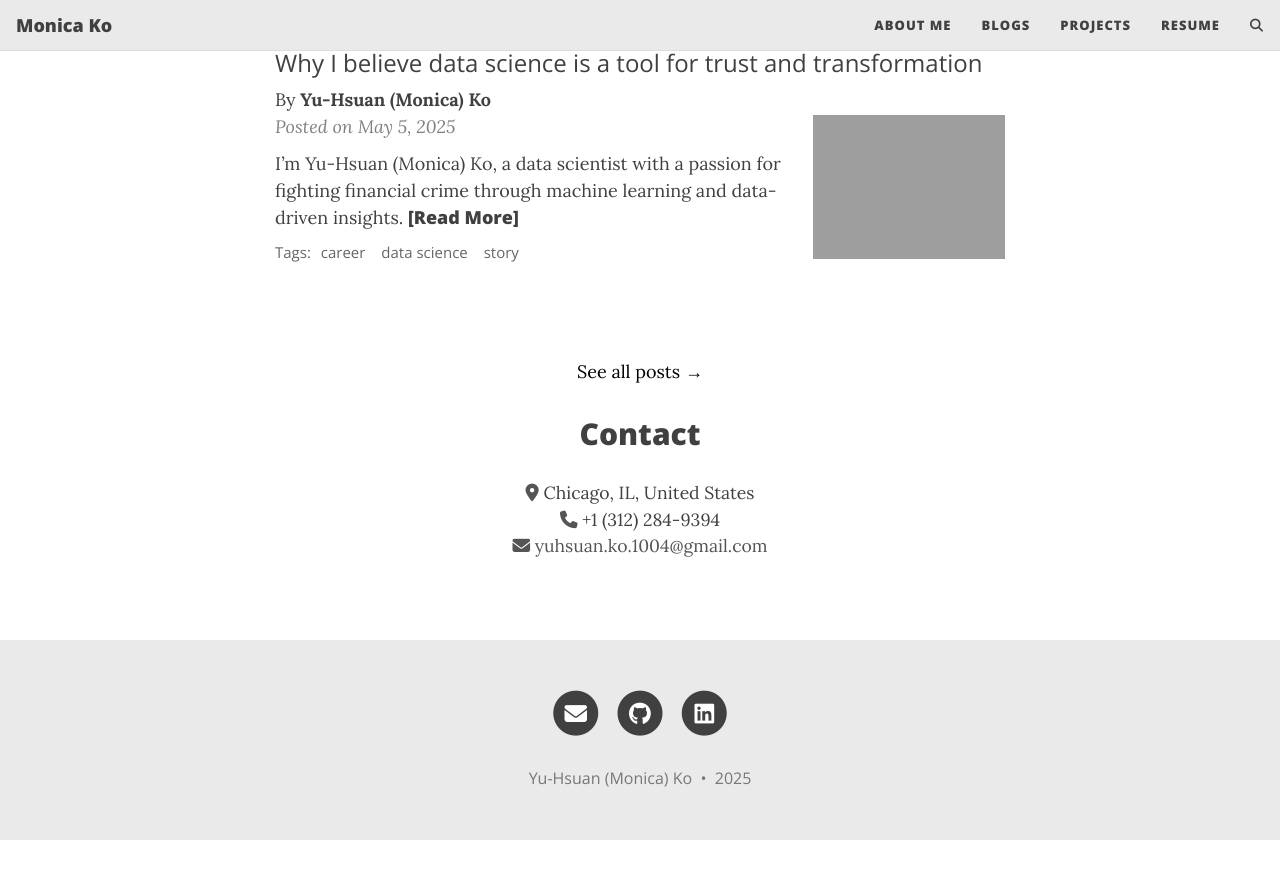
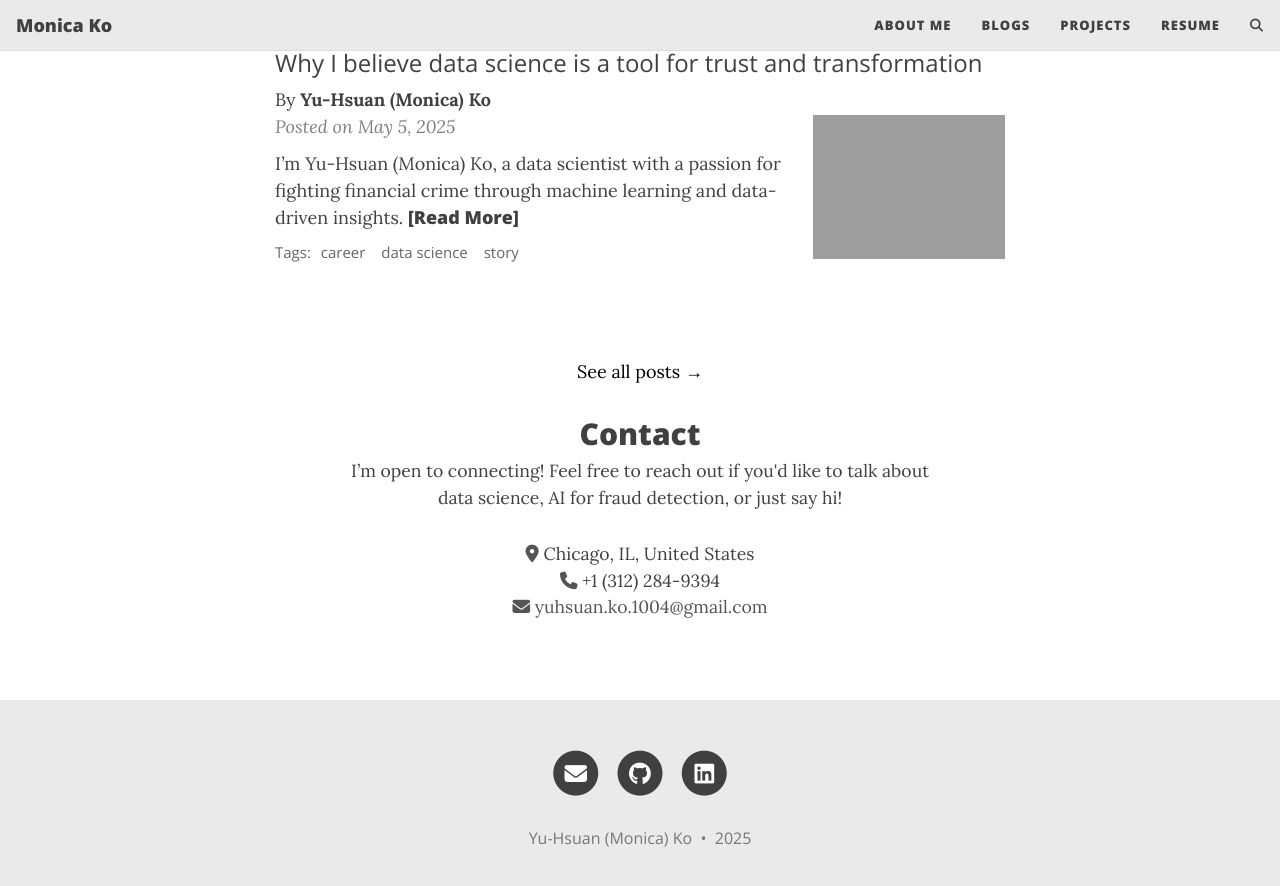
Before and after one commit to yuhsuanko/yuhsuanko.github.io, a Jekyll site: the page built from index.html, in a window 1280 px wide and 900 px high, scrolled down 960 px. Shown: the top 886 px of the window. Built offline with Jekyll 4.4.1, drawn with Linux system fonts in a browser that asks for light colours; the list of posts is cut into pages by our own code; comment, search, counter and statistics services are not loaded; before the commit the page ends 1800 px from its top, so only the background shows below that.

Commit message:
Update index.html

```diff
--- a/index.html
+++ b/index.html
@@ -119,9 +119,13 @@ subtitle: Hi, I'm Monica. I'm a data scientist focused on anti-money laundering
 
 <section class="contact-section" style="text-align: center; margin-top: 2rem;">
   <h2>Contact</h2>
+  <p style="font-size: 1.1rem; max-width: 600px; margin: 0 auto 1rem auto;">
+    I’m open to connecting! Feel free to reach out if you'd like to talk about data science, AI for fraud detection, or just say hi!
+  </p>
   <p style="font-size: 1.1rem;">
     <i class="fas fa-map-marker-alt" style="color: #555;"></i> Chicago, IL, United States<br>
     <i class="fas fa-phone" style="color: #555;"></i> +1 (312) 284-9394<br>
-    <i class="fas fa-envelope" style="color: #555;"></i> <a href="mailto:yuhsuan.ko.1004@gmail.com" style="color: #555; text-decoration: none;">yuhsuan.ko.1004@gmail.com</a>
+    <i class="fas fa-envelope" style="color: #555;"></i>
+    <a href="mailto:yuhsuan.ko.1004@gmail.com" style="color: #555; text-decoration: none;">yuhsuan.ko.1004@gmail.com</a>
   </p>
 </section>
```
